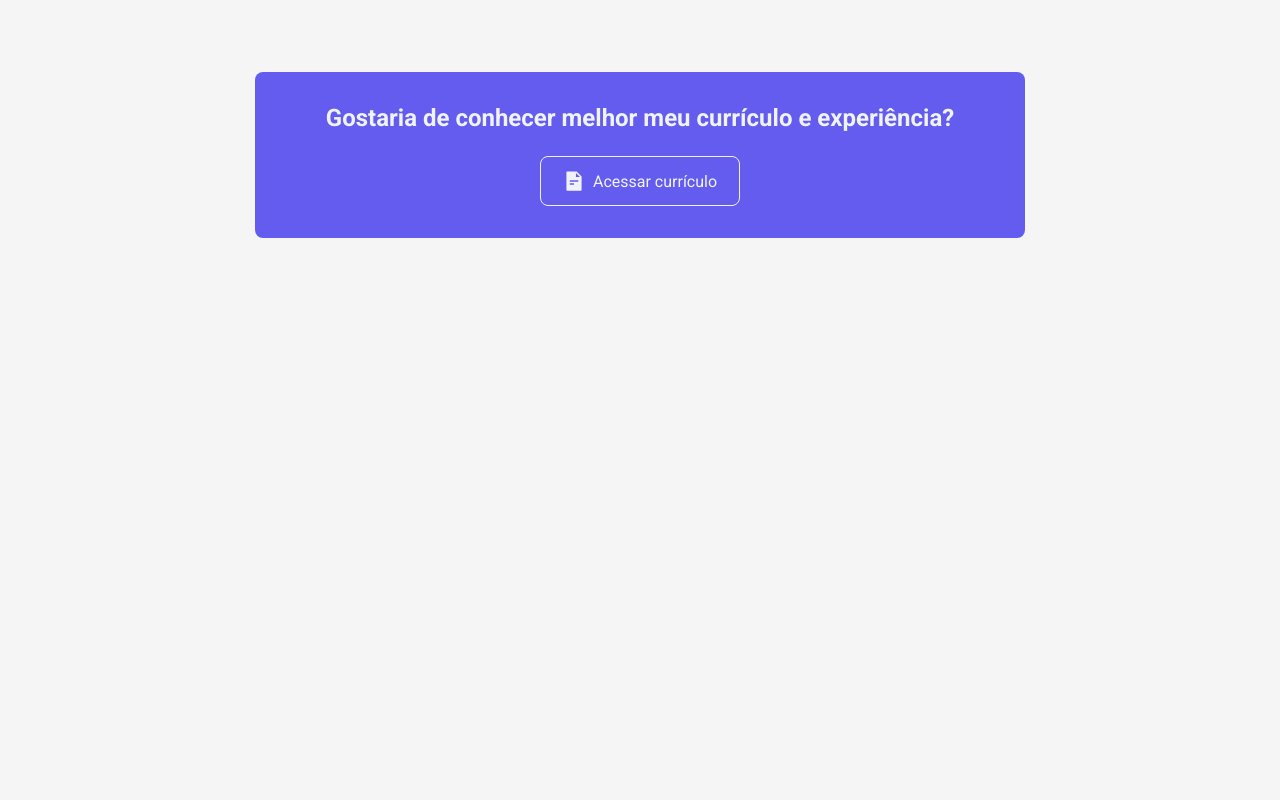
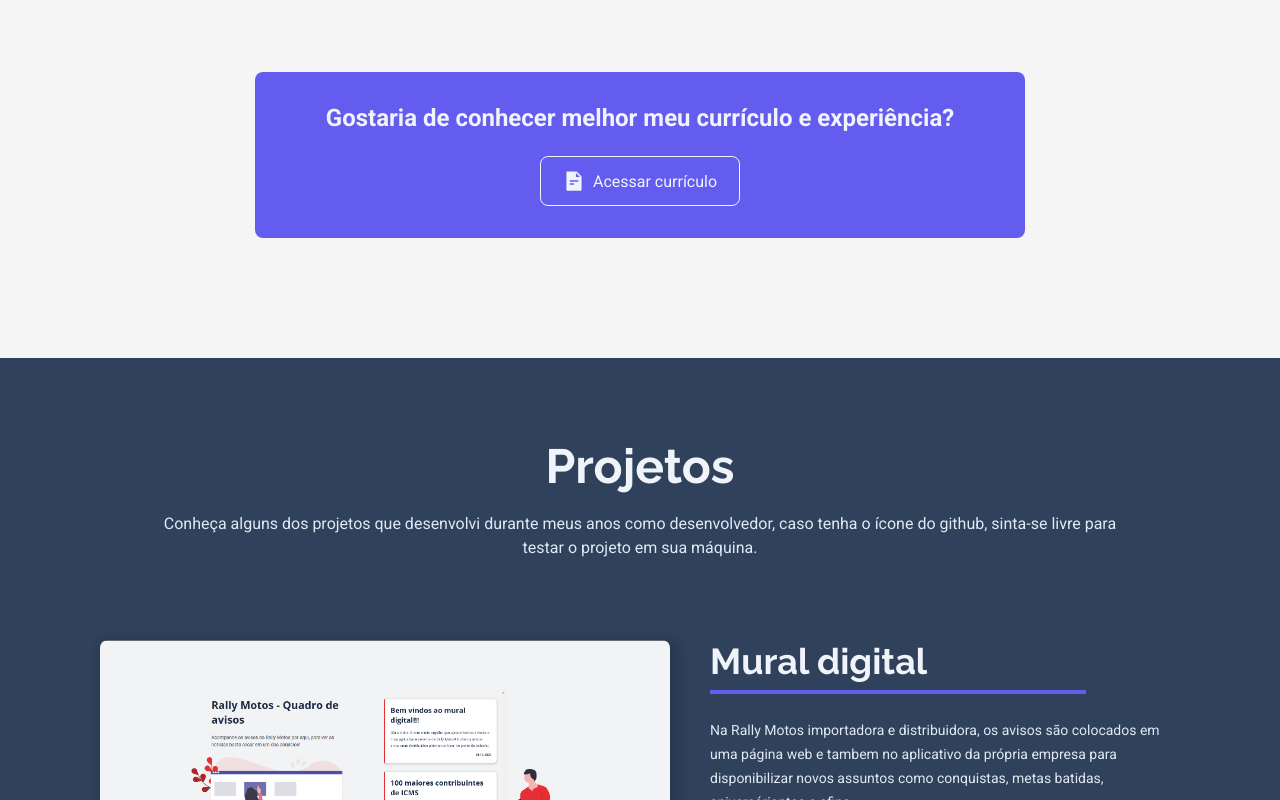
Before and after one commit to EddyPBR/eddypbr-website, a Next.js app: page / in a window 1280 px wide. Shown: the part 2000-2800 px from the top of the page. Before the commit the page ends 2358 px from the top, so only its background shows below. Built offline with nearby package versions, Linux system fonts and the light colour scheme.

Commit message:
:package: Adicionando estrutura da seção de projetos

```diff
--- a/src/pages/home.module.scss
+++ b/src/pages/home.module.scss
@@ -209,3 +209,30 @@
     }
   }
 }
+
+.projects {
+  width: 100%;
+  background: var(--black-light);
+
+  display: flex;
+  flex-direction: column;
+  justify-content: center;
+  align-items: center;
+
+  & > h1 {
+    font: 700 3rem Raleway, sans-serif;
+    color: var(--white);
+    margin-top: 80px;
+    margin-bottom: 18px;
+    text-align: center;
+  }
+
+  & > p {
+    font: 400 1rem Roboto, sans-serif;
+    color: var(--white-dark);
+    margin-bottom: 80px;
+    text-align: center;
+    max-width: 970px;
+    line-height: 1.5rem;
+  }
+}
--- a/src/pages/index.tsx
+++ b/src/pages/index.tsx
@@ -2,6 +2,7 @@ import Head from "next/head";
 
 import SocialLinks from "../components/SocialLinks";
 import SkillCard from "../components/SkillCard";
+import Project from "../components/Project";
 
 import { AiFillFileText } from "react-icons/ai";
 
@@ -24,7 +25,7 @@ export default function Home() {
               espero que goste!
             </h2>
 
-            <SocialLinks github instagram linkedin />
+            <SocialLinks github="https://github.com/EddyPBR/" instagram="https://www.instagram.com/edvaldo_junior_dev/" linkedin="https://www.linkedin.com/in/edvaldojuniordev/" />
           </div>
 
           <div>
@@ -67,6 +68,15 @@ export default function Home() {
         </a>
       </div>
 
+      <section className={styles.projects}>
+        <h1>Projetos</h1>
+        <p>Conheça alguns dos projetos que desenvolvi durante meus anos como desenvolvedor, caso tenha o ícone do github, sinta-se livre para testar o projeto em sua máquina.</p>
+
+        <div>
+          <Project title="Mural digital" text="Na Rally Motos importadora e distribuidora, os avisos são colocados em uma página web e tambem no aplicativo da própria empresa para disponibilizar novos assuntos como conquistas, metas batidas, aniversáriantes e afins." image="./assets/mural-digital.gif" />
+        </div>
+      </section>
+
     </>
   );
 }
```
